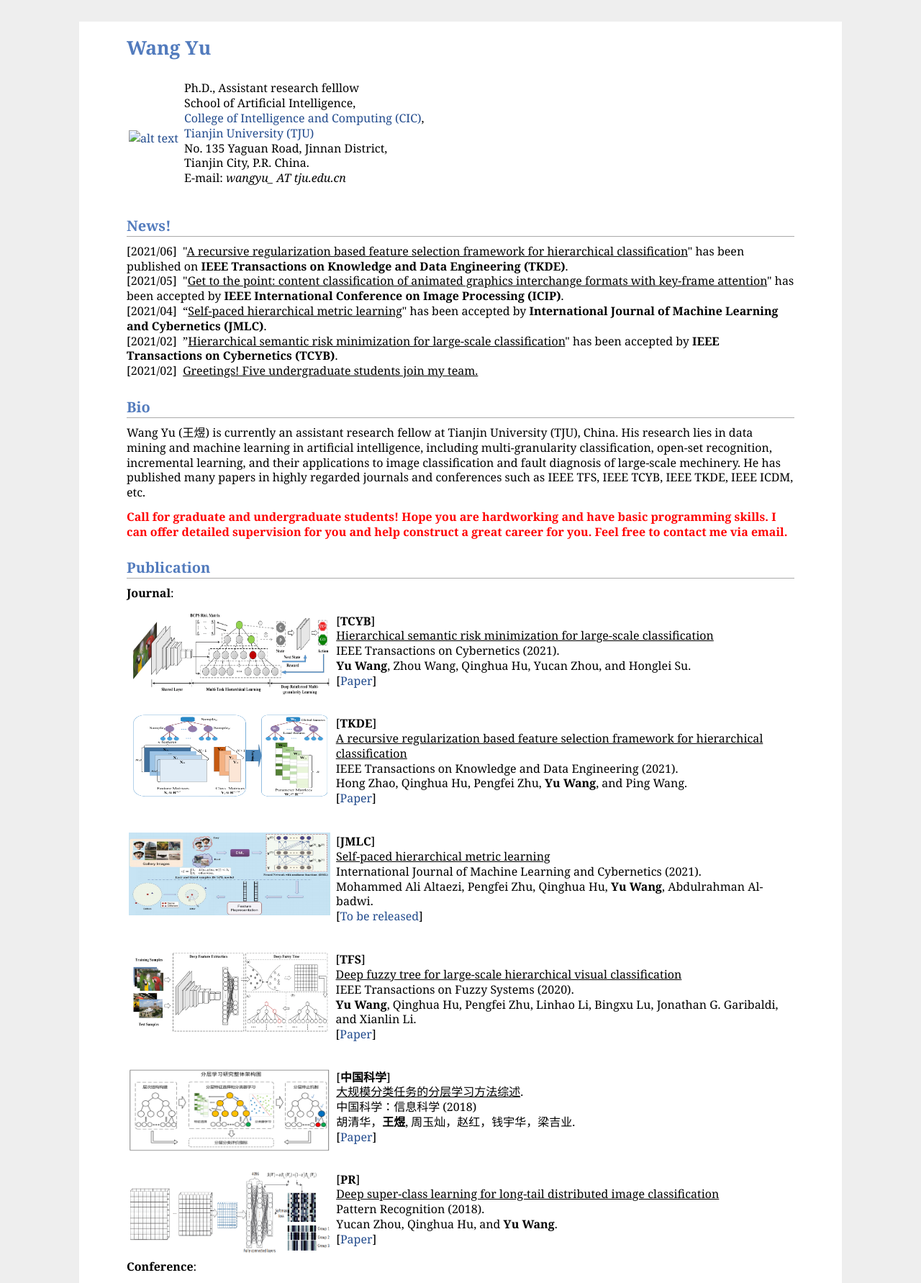
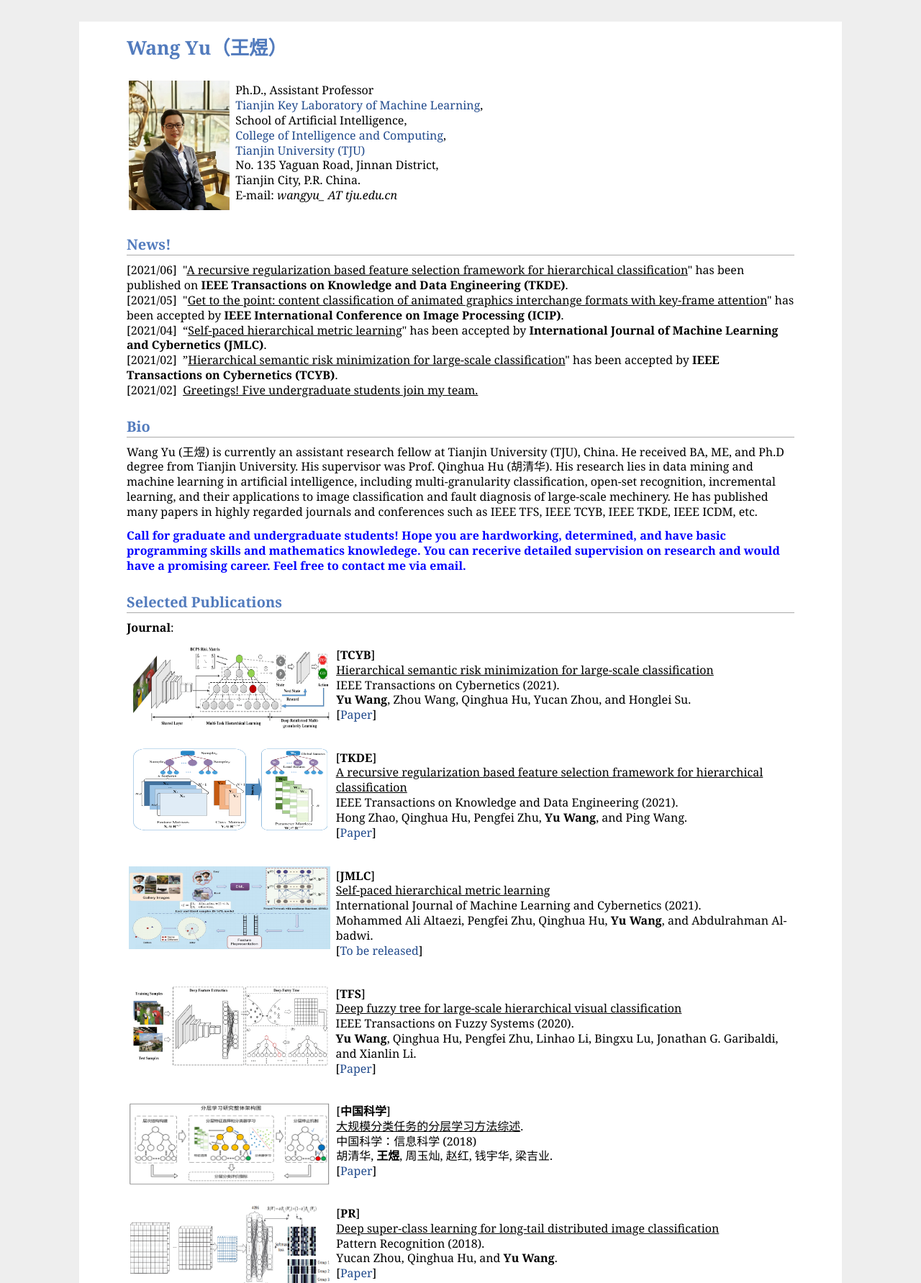
Before and after one commit to wangyuTJU/wangyuTJU.github.io, a plain HTML site: page index.html in a window 1280 px wide. Shown: the top 1783 px of the page at 72% size. Drawn offline with Linux system fonts and the light colour scheme.

Commit message:
Update index.html

```diff
--- a/index.html
+++ b/index.html
@@ -10,11 +10,11 @@
 <body>
 <div id="layout-content">
 <div id="toptitle">
-<h1>Wang Yu</h1>
+<h1>Wang Yu（王煜）</h1>
 </div>
 <table class="imgtable"><tr><td>
-<a href="http://wangyuTJU.github.io"><img src="pic/head.JPG" alt="alt text" width="132px" height="180px" /></a>&nbsp;</td>
-<td align="left"><p>Ph.D., Assistant research felllow <br /> School of Artificial Intelligence, <br /><a href="http://cic.tju.edu.cn/">College of Intelligence and Computing (CIC)</a>, <br /><a href="http://www.tju.edu.cn/">Tianjin University (TJU)</a><br />
+<a href="http://wangyuTJU.github.io"><img src="indexpic/head.jpg" alt="alt text" width="140px" height="180px" /></a>&nbsp;</td>
+<td align="left"><p>Ph.D., Assistant Professor <br /> <a href="http://datasci.tju.edu.cn/">Tianjin Key Laboratory of Machine Learning</a>, <br /> School of Artificial Intelligence, <br /><a href="http://cic.tju.edu.cn/">College of Intelligence and Computing</a>, <br /><a href="http://www.tju.edu.cn/">Tianjin University (TJU)</a><br />
 No. 135 Yaguan Road, Jinnan District, <br />
 Tianjin City, P.R. China. <br />
 E-mail: <i>wangyu_ AT tju.edu.cn</i> <br /></p>
@@ -26,9 +26,9 @@ E-mail: <i>wangyu_ AT tju.edu.cn</i> <br /></p>
 [2021/02]&nbsp;&nbsp;&rdquo;<u>Hierarchical semantic risk minimization for large-scale classification</u>" has been accepted by <b>IEEE Transactions on Cybernetics (TCYB)</b>.<br />
 [2021/02]&nbsp;&nbsp;<u>Greetings! Five undergraduate students join my team.</u> <br /></p>
 <h2>Bio</h2>
-<p>Wang Yu (王煜) is currently an assistant research fellow at Tianjin University (TJU), China. His research lies in data mining and machine learning in artificial intelligence, including multi-granularity classification, open-set recognition, incremental learning, and their applications to image classification and fault diagnosis of large-scale mechinery. He has published many papers in highly regarded journals and conferences such as IEEE TFS, IEEE TCYB, IEEE TKDE, IEEE ICDM, etc.</p>
-<p><b><span style="color: red"> Call for graduate and undergraduate students! Hope you are hardworking and have basic programming skills. I can offer detailed supervision for you and help construct a great career for you. Feel free to contact me via email. </span></b></p>
-<h2>Publication</h2>
+<p>Wang Yu (王煜) is currently an assistant research fellow at Tianjin University (TJU), China. He received BA, ME, and Ph.D degree from Tianjin University. His supervisor was Prof. Qinghua Hu (胡清华). His research lies in data mining and machine learning in artificial intelligence, including multi-granularity classification, open-set recognition, incremental learning, and their applications to image classification and fault diagnosis of large-scale mechinery. He has published many papers in highly regarded journals and conferences such as IEEE TFS, IEEE TCYB, IEEE TKDE, IEEE ICDM, etc.</p>
+<p><b><span style="color: blue"> Call for graduate and undergraduate students! Hope you are hardworking, determined, and have basic programming skills and mathematics knowledege. You can recerive detailed supervision on research and would have a promising career. Feel free to contact me via email. </span></b></p>
+<h2>Selected Publications</h2>
 <p><b>Journal</b>:</p>
 <table class="imgtable"><tr><td>
 <a href="indexpic/TCYB.png"><img src="indexpic/TCYB.png" alt="alt text" width="280px" height="115px" /></a>&nbsp;</td>
@@ -40,7 +40,7 @@ E-mail: <i>wangyu_ AT tju.edu.cn</i> <br /></p>
 </td></tr></table>
 <table class="imgtable"><tr><td>
 <a href="indexpic/JMLC.png"><img src="indexpic/JMLC.png" alt="alt text" width="280px" height="115px" /></a>&nbsp;</td>
-<td align="left"><p>[<b>JMLC</b>]&nbsp;&nbsp;<br /><u>Self-paced hierarchical metric learning</u> <br /> International Journal of Machine Learning and Cybernetics (2021). <br /> Mohammed Ali Altaezi, Pengfei Zhu, Qinghua Hu, <b>Yu Wang</b>, Abdulrahman Al-badwi. <br /> [<a href="Paper">To be released</a>]</p>
+<td align="left"><p>[<b>JMLC</b>]&nbsp;&nbsp;<br /><u>Self-paced hierarchical metric learning</u> <br /> International Journal of Machine Learning and Cybernetics (2021). <br /> Mohammed Ali Altaezi, Pengfei Zhu, Qinghua Hu, <b>Yu Wang</b>, and Abdulrahman Al-badwi. <br /> [<a href="Paper">To be released</a>]</p>
 </td></tr></table>
 <table class="imgtable"><tr><td>
 <a href="indexpic/TFS.png"><img src="indexpic/TFS.png" alt="alt text" width="280px" height="115px" /></a>&nbsp;</td>
@@ -48,7 +48,7 @@ E-mail: <i>wangyu_ AT tju.edu.cn</i> <br /></p>
 </td></tr></table>
 <table class="imgtable"><tr><td>
 <a href="indexpic/ch_ins.png"><img src="indexpic/ch_ins.png" alt="alt text" width="280px" height="115px" /></a>&nbsp;</td>
-<td align="left"><p>[<b>中国科学</b>]&nbsp;&nbsp;<br /><u>大规模分类任务的分层学习方法综述</u>. <br /> 中国科学：信息科学 (2018) <br /> 胡清华，<b>王煜</b>, 周玉灿，赵红，钱宇华，梁吉业. <br /> [<a href="https://www.sciengine.com/publisher/scp/journal/SSI/48/5/10.1360/N112017-00246?slug=fulltext">Paper</a>]</p>
+<td align="left"><p>[<b>中国科学</b>]&nbsp;&nbsp;<br /><u>大规模分类任务的分层学习方法综述</u>. <br /> 中国科学：信息科学 (2018) <br /> 胡清华, <b>王煜</b>, 周玉灿, 赵红, 钱宇华, 梁吉业. <br /> [<a href="https://www.sciengine.com/publisher/scp/journal/SSI/48/5/10.1360/N112017-00246?slug=fulltext">Paper</a>]</p>
 </td></tr></table>
 <table class="imgtable"><tr><td>
 <a href="indexpic/PR.png"><img src="indexpic/PR.png" alt="alt text" width="280px" height="115px" /></a>&nbsp;</td>
@@ -57,14 +57,14 @@ E-mail: <i>wangyu_ AT tju.edu.cn</i> <br /></p>
 <p><b>Conference</b>:</p>
 <table class="imgtable"><tr><td>
 <a href="indexpic/ICIP.png"><img src="indexpic/ICIP.png" alt="alt text" width="280px" height="115px" /></a>&nbsp;</td>
-<td align="left"><p>[<b>ICIP</b>]&nbsp;&nbsp;<br /><u>Get to the point: content classification of animated graphics interchange formats with key-frame attention</u> <br /> IEEE International Conference on Image Processing (2021). <br /> Yongjuan Ma, <b>Yu Wang*</b>, Pengfei Zhu, Junwen Pan, Hong Shi. <br /> [<a href="Paper">To be released</a>]</p>
+<td align="left"><p>[<b>ICIP</b>]&nbsp;&nbsp;<br /><u>Get to the point: content classification of animated graphics interchange formats with key-frame attention</u> <br /> IEEE International Conference on Image Processing (2021). <br /> Yongjuan Ma, <b>Yu Wang*</b>, Pengfei Zhu, Junwen Pan, and Hong Shi. <br /> [<a href="Paper">To be released</a>]</p>
 </td></tr></table>
 <table class="imgtable"><tr><td>
 <a href="indexpic/ICDM.png"><img src="indexpic/ICDM.png" alt="alt text" width="280px" height="115px" /></a>&nbsp;</td>
-<td align="left"><p>[<b>ICDM</b>]&nbsp;&nbsp;<br /><u>Local Bayes risk minimization based stopping strategy for hierarchical classification</u> <br /> IEEE International Conference on Data Mining (2017). <br /> <b>Yu Wang</b>, Qinghua Hu, Yucan Zhou, Hong Zhao, Yuhua Qian, and Jiye Liang. <br /> [<a href="https://ieeexplore.ieee.org/document/8215524/">Paper</a>]</p>
+<td align="left"><p>[<b>ICDM</b>]&nbsp;&nbsp;<br /><u>Local Bayes risk minimization based stopping strategy for hierarchical classification</u> <br /> IEEE International Conference on Data Mining (2017, Oral). <br /> <b>Yu Wang</b>, Qinghua Hu, Yucan Zhou, Hong Zhao, Yuhua Qian, and Jiye Liang. <br /> [<a href="https://ieeexplore.ieee.org/document/8215524/">Paper</a>]</p>
 </td></tr></table>
 <h2>Service</h2>
-<p>I serves as a reviewer of:</p>
+<p>He serves as a reviewer of:</p>
 <ul>
 <li><p>IEEE Transactions on Neural Networks and Learning Systems (TNNLS)</p>
 </li>
```
